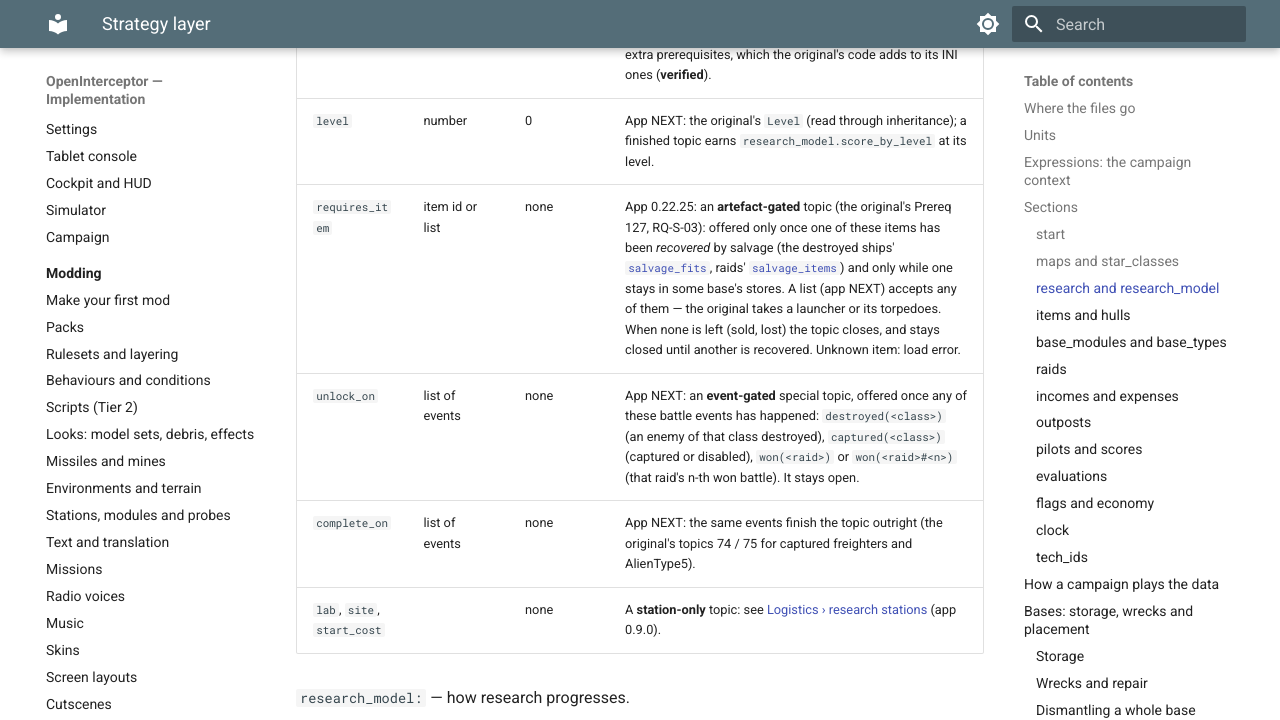
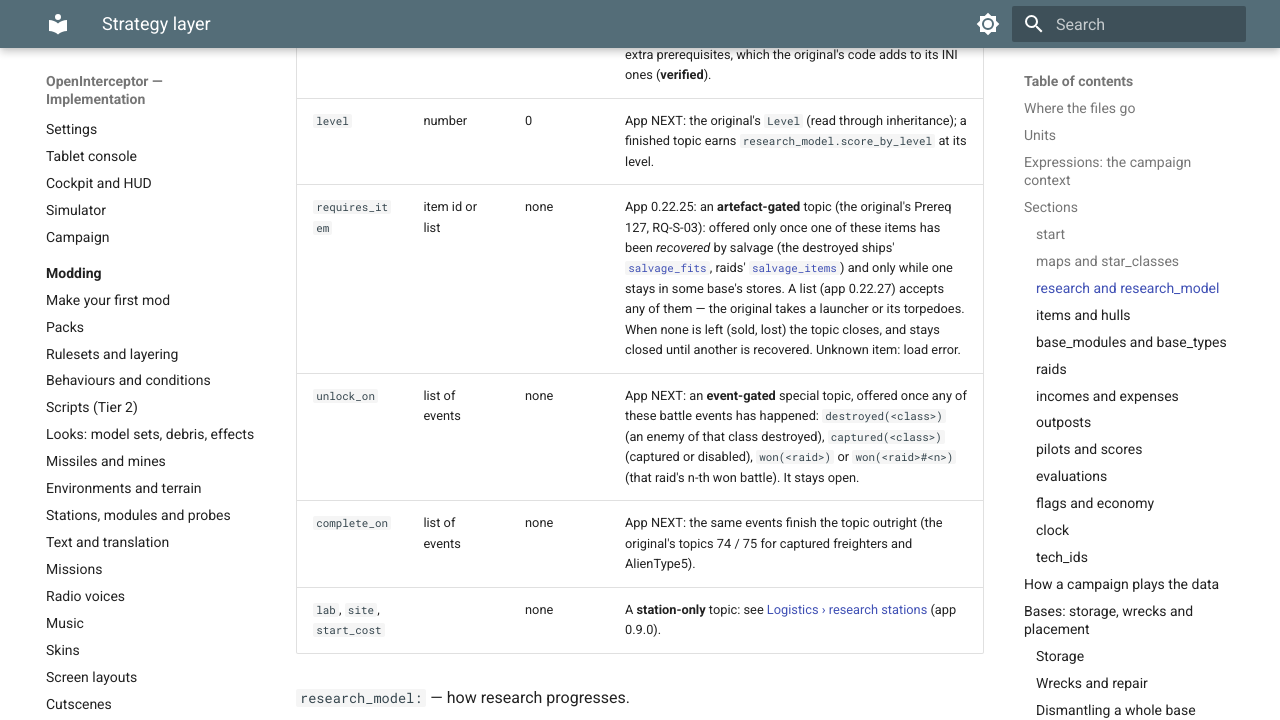
Before and after one commit to bbogovich/OpenInterceptor, an MkDocs documentation site: the page built from docs/modding/strategy.md, in a window 1280 px wide and 1400 px high, scrolled down 7593 px. Shown: the top 720 px of the window. Built offline with MkDocs 1.6.1 and Material for MkDocs 9.7.7, drawn with Linux system fonts in a browser that asks for light colours; some of the changed text lies outside the part shown.

Commit message:
Docs: app 0.22.27
Co-Authored-By: Claude Opus 5.5 <noreply@anthropic.com>

```diff
--- a/docs/modding/strategy.md
+++ b/docs/modding/strategy.md
@@ -191,7 +191,7 @@ yet.
 | `prereq1`, `prereq2`, `prereq3` | numbers | none | The original's numeric prerequisites, read through inheritance; with a [`tech_ids`](#tech_ids) table and no `requires`, they become `research(a) and research(b)` (app 0.8.0). |
 | `requires_all` | list of topic ids | none | App NEXT: topics that must **all** be known as well — `research(a) and research(b)` joined to `requires` (and to the translated `prereq*`). `interceptor`: Nova Bomb's five extra prerequisites, which the original's code adds to its INI ones (**verified**). |
 | `level` | number | 0 | App NEXT: the original's `Level` (read through inheritance); a finished topic earns `research_model.score_by_level` at its level. |
-| `requires_item` | item id or list | none | App 0.22.25: an **artefact-gated** topic (the original's Prereq 127, RQ-S-03): offered only once one of these items has been *recovered* by salvage (the destroyed ships' [`salvage_fits`](#research-and-research_model), raids' [`salvage_items`](#raids)) and only while one stays in some base's stores. A list (app NEXT) accepts any of them — the original takes a launcher or its torpedoes. When none is left (sold, lost) the topic closes, and stays closed until another is recovered. Unknown item: load error. |
+| `requires_item` | item id or list | none | App 0.22.25: an **artefact-gated** topic (the original's Prereq 127, RQ-S-03): offered only once one of these items has been *recovered* by salvage (the destroyed ships' [`salvage_fits`](#research-and-research_model), raids' [`salvage_items`](#raids)) and only while one stays in some base's stores. A list (app 0.22.27) accepts any of them — the original takes a launcher or its torpedoes. When none is left (sold, lost) the topic closes, and stays closed until another is recovered. Unknown item: load error. |
 | `unlock_on` | list of events | none | App NEXT: an **event-gated** special topic, offered once any of these battle events has happened: `destroyed(<class>)` (an enemy of that class destroyed), `captured(<class>)` (captured or disabled), `won(<raid>)` or `won(<raid>#<n>)` (that raid's n-th won battle). It stays open. |
 | `complete_on` | list of events | none | App NEXT: the same events finish the topic outright (the original's topics 74 / 75 for captured freighters and AlienType5). |
 | `lab`, `site`, `start_cost` | | none | A **station-only** topic: see [Logistics › research stations](#research-stations-and-station-only-topics) (app 0.9.0). |
@@ -215,7 +215,7 @@ says so, and its `score_by_level` score is added to the month's.
 | `chances` | list of numbers | none | Per cent by difficulty level, easiest first; a level past the list takes the last. |
 | `beginner` … `superhuman` | number | none | The same as the original's keys, read through inheritance: `interceptor` inherits `original:GameSettings.ini/BeamGoodies`, `MissileGoodies`, `FreighterGoodies` and `AlienCorpseGoodies` (**verified** tables, `unknowns-2026-11.md` §11.2). |
 
-`interceptor` (app NEXT, `unknowns-2026-11.md` §15, **verified** unless marked) follows the exe's
+`interceptor` (app 0.22.27, `unknowns-2026-11.md` §15, **verified** unless marked) follows the exe's
 table at 0x66f768: eleven special topics need an item — the five corpses, the three torpedoes (the
 launcher or its torpedoes) and the Phase, Plasma and Psi beams. The others open on an event: the
 saucer examinations on `captured(wraith | spectre | phantasm)`, Shade on `captured(shade)`, the
@@ -224,7 +224,7 @@ the Doomsday pieces on `won(doomsday_convoy#1 | #2 | #3)` (the n-th convoy carry
 *derived*). Still open as before: the mines (the flight layer does not report destroyed mines
 yet), Poltergeist and the Drone (no source known). Topics 74 and 75 are not in this pack's tree.
 
-`salvage_fits: {<ship class>: [{item, goodies}]}` (app NEXT) — what a destroyed enemy of that
+`salvage_fits: {<ship class>: [{item, goodies}]}` (app 0.22.27) — what a destroyed enemy of that
 class may yield: after a **won** battle each enemy destroyed (reported by the battle as
 `destroyed(<class>)`) rolls each item of its class with the goodies chance, into the home base
 of the first craft in the battle. `interceptor`: the special topics' weapons each alien class
```
Also changed, not shown: docs/implementation/status.md (+1 -1 lines).
